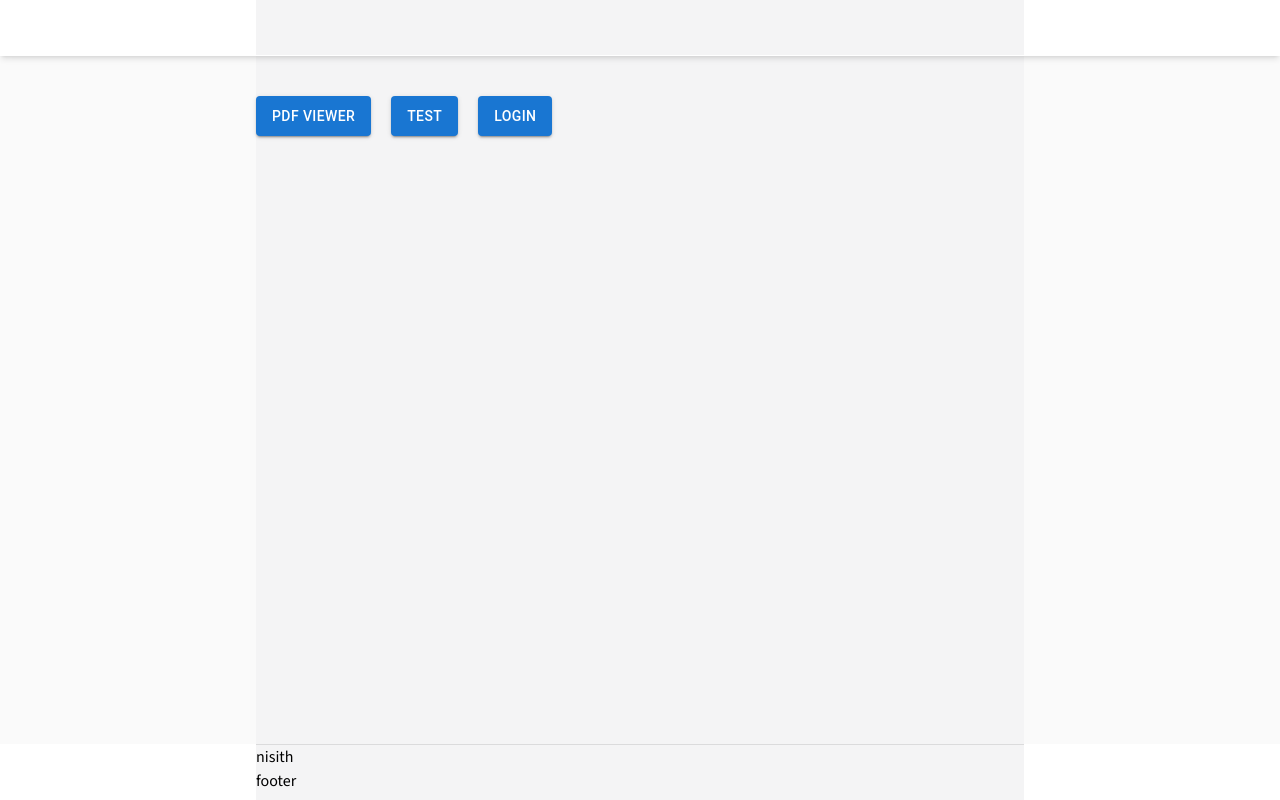
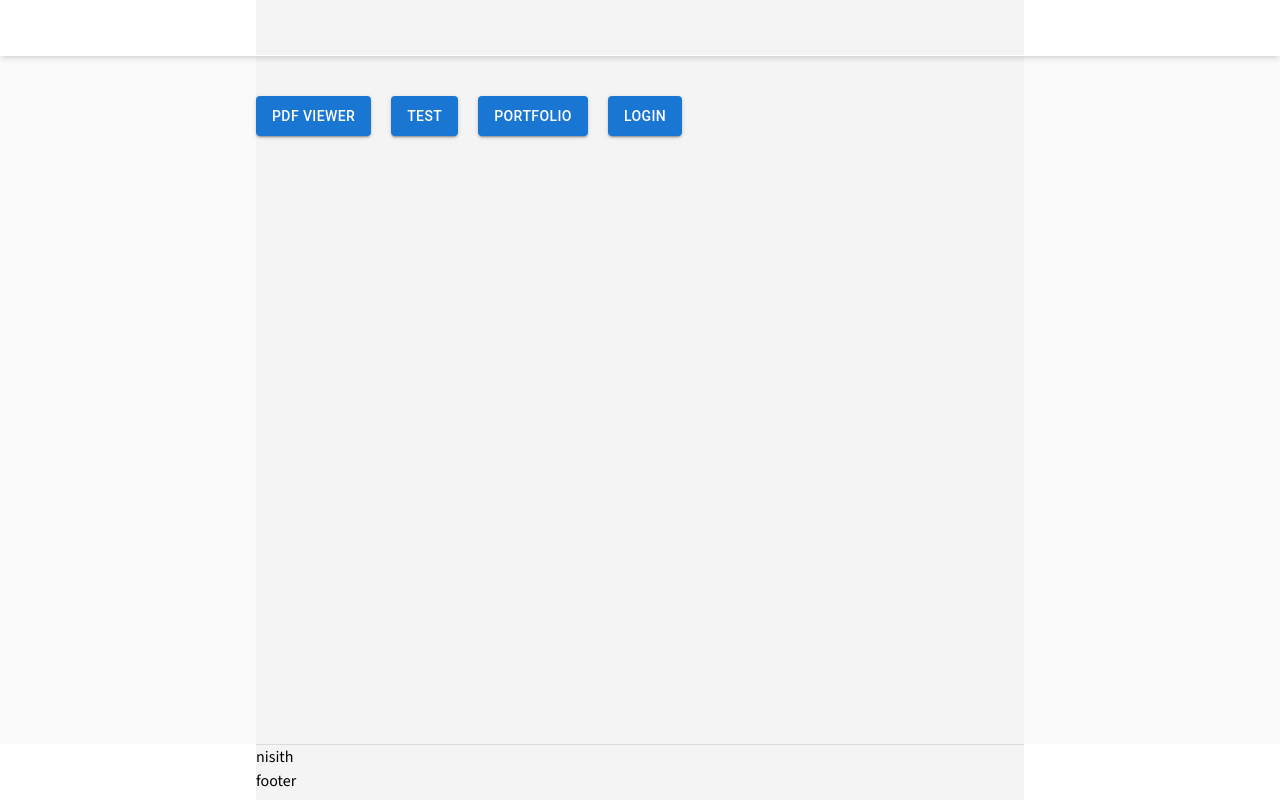
Before and after one commit to SORNISITH/frontend_layout, a React (Vite) app: page / in a window 1280 px wide. Built offline with nearby package versions, Linux system fonts and the light colour scheme.

Commit message:
Added src/app as a submodule

```diff
--- a/src/pages/auth/login.jsx
+++ /dev/null
@@ -1,9 +0,0 @@
-import { useNavigate } from "react-router";
-export default function Login() {
-  const link = useNavigate();
-  return (
-    <div className="w-full h-full">
-      <h1>hello this login page</h1>
-    </div>
-  );
-}
--- a/src/pages/main/main.jsx
+++ b/src/pages/main/main.jsx
@@ -12,7 +12,9 @@ export default function MainPage() {
           <Button onClick={() => navigate("/test")} variant="contained">
             test
           </Button>
-
+          <Button onClick={() => navigate("/portfolio")} variant="contained">
+            portfolio
+          </Button>
           <Button onClick={() => navigate("/login")} variant="contained">
             Login
           </Button>
--- a/src/route/_app_route.jsx
+++ b/src/route/_app_route.jsx
@@ -1,17 +1,18 @@
 import { Routes, Route } from "react-router";
 ///  import page route
 import Default_Layout from "@/layouts/default_layout";
-import Login from "@/pages/auth/login";
 import PdfPage from "@/app/pdfview";
+import Portfolio_App from "@/app/portfolio";
+
 import Test from "@/components/test";
 //@ application route in main App
 export default function AppRoute() {
   return (
     <Routes>
       <Route path="/*" element={<Default_Layout key={"app:default"} />} />
-      <Route path="/login" element={<Login key={"app:login"} />} />
       <Route path="/forget" element={<h1>forget</h1>} />
       <Route path="/pdfview/*" element={<PdfPage />} />
+      <Route path="/background/*" element={<Portfolio_App />} />
       <Route path="/test" element={<Test />} />
     </Routes>
   );
```
